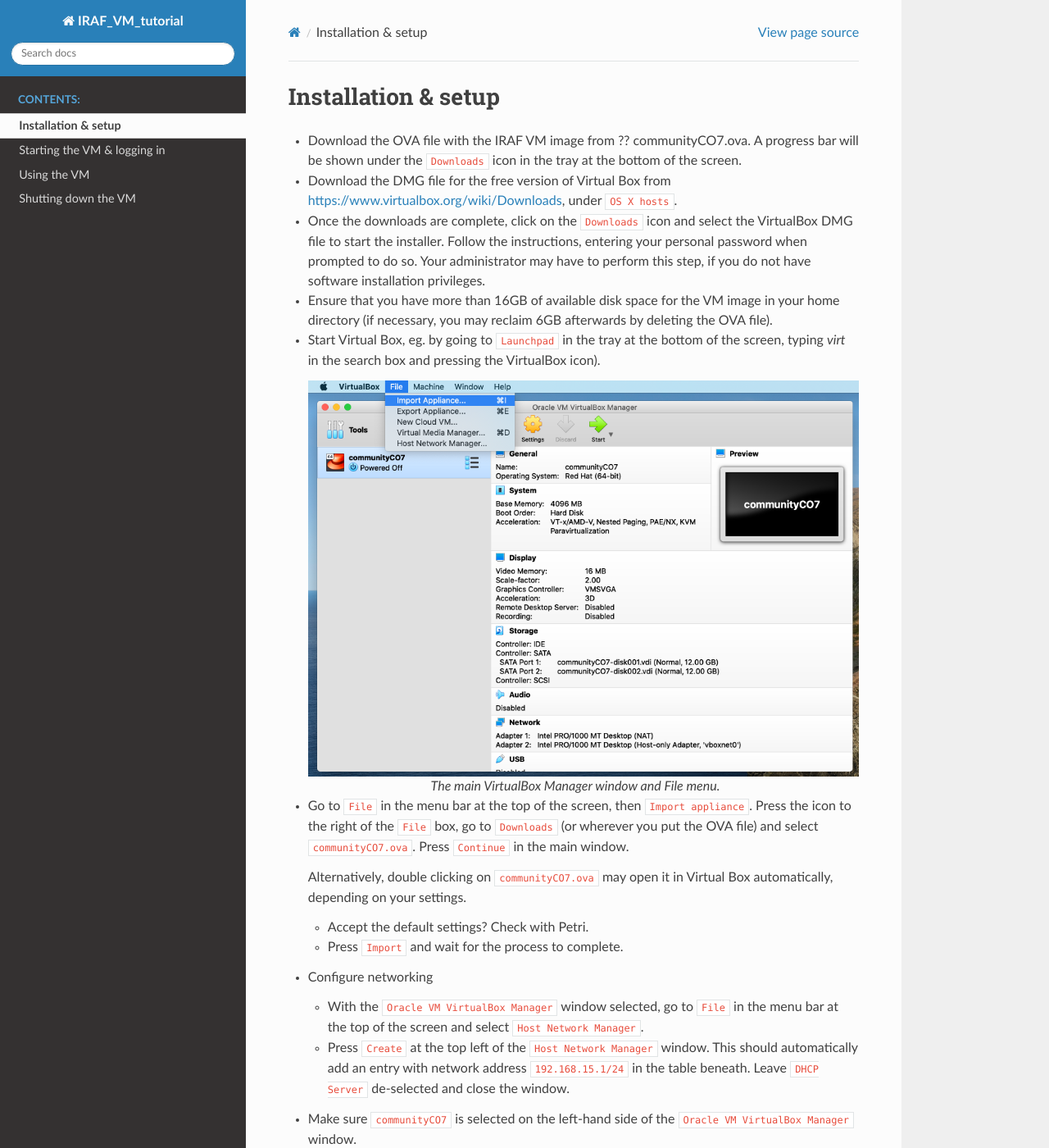
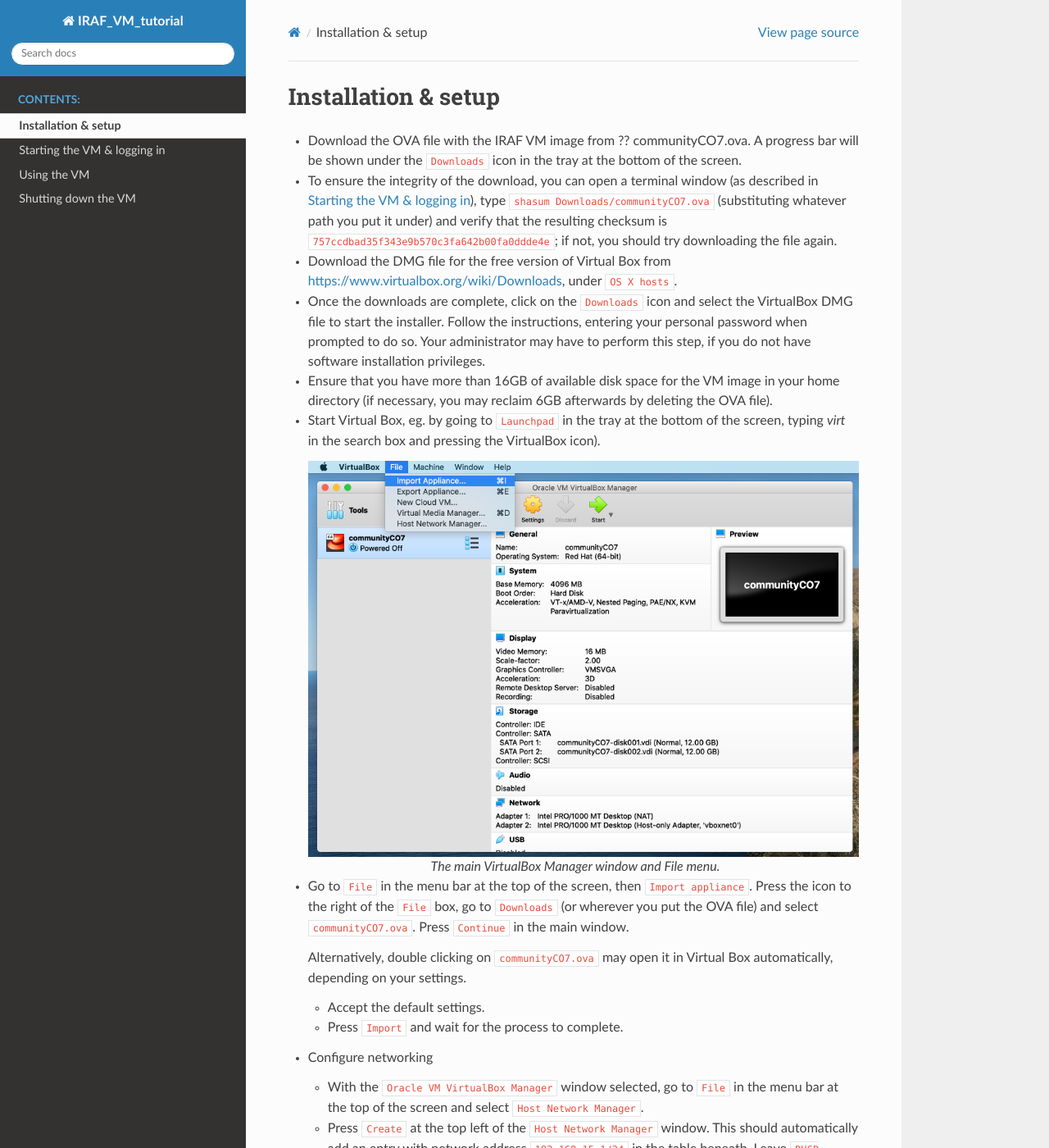
Before and after one commit to GeminiDRSoftware/IRAF_VM_tutorial, a Sphinx documentation site: the page built from source/installation.rst, in a window 1280 px wide and 1400 px high. Shown: the whole window at 82% size. Built offline with Sphinx 7.4.7 and the Read the Docs theme 2.0.0, drawn with Linux system fonts in a browser that asks for light colours; some of the changed text lies outside the part shown.

Commit message:
Penultimate doc updates. Document OVA checksum, remove hardware tweaks now incorporated in the image. Minor clarifications.

```diff
--- a/source/index.rst
+++ b/source/index.rst
@@ -18,7 +18,7 @@
 own virtual machine (`including 32-bit OS libraries <https://astroconda.readthedocs.io/en/latest/faq.html#why-is-iraf-32-bit-instead-of-64-bit>`_)
 and install the `Astroconda packages for Python 2
 <http://www.gemini.edu/node/11823>`_ on it. This is reportedly easy to do using
-`Parallels <https://www.parallels.com>`_, for a fee.
+`Parallels <https://www.parallels.com>`_ (for a fee).
 
 
 .. toctree::
--- a/source/installation.rst
+++ b/source/installation.rst
@@ -9,6 +9,13 @@
 * Download the OVA file with the IRAF VM image from ?? communityCO7.ova.
   A progress bar will be shown under the ``Downloads`` icon in the tray at the
   bottom of the screen.
+
+* To ensure the integrity of the download, you can open a terminal
+  window (as described in :ref:`login`), type ``shasum
+  Downloads/communityCO7.ova`` (substituting whatever path you put it under)
+  and verify that the resulting checksum is
+  ``757ccdbad35f343e9b570c3fa642b00fa0ddde4e``; if not, you should try
+  downloading the file again.
 
 * Download the DMG file for the free version of Virtual Box from
   https://www.virtualbox.org/wiki/Downloads, under ``OS X hosts``.
@@ -39,9 +46,7 @@
   Alternatively, double clicking on ``communityCO7.ova`` may open it in Virtual
   Box automatically, depending on your settings.
 
-  .. TODO
-
-  - Accept the default settings? Check with Petri.
+  - Accept the default settings.
 
   - Press ``Import`` and wait for the process to complete.
 
--- a/source/login.rst
+++ b/source/login.rst
@@ -3,10 +3,10 @@
 Starting the VM & logging in
 ****************************
 
-* Press the ``Start`` arrow in the ``Oracle VM VirtualBox Manager`` window to
-  turn on the VM. Wait for it to boot. A console window will open. You don't
-  need to press anything when the boot menu briefly appears. When the machine
-  has finished booting, you should see a login prompt.
+* Press the ``Start`` arrow at the top of the ``Oracle VM VirtualBox Manager``
+  window to turn on the VM. Wait for it to boot. A console window will
+  open. You don't need to press anything when the boot menu briefly
+  appears. When the machine has finished booting, you should see a login prompt.
 
   .. Initial banner message? No longer appearing.
 
```
Also changed, not shown: other parts of source/installation.rst (+0 -7 lines).
